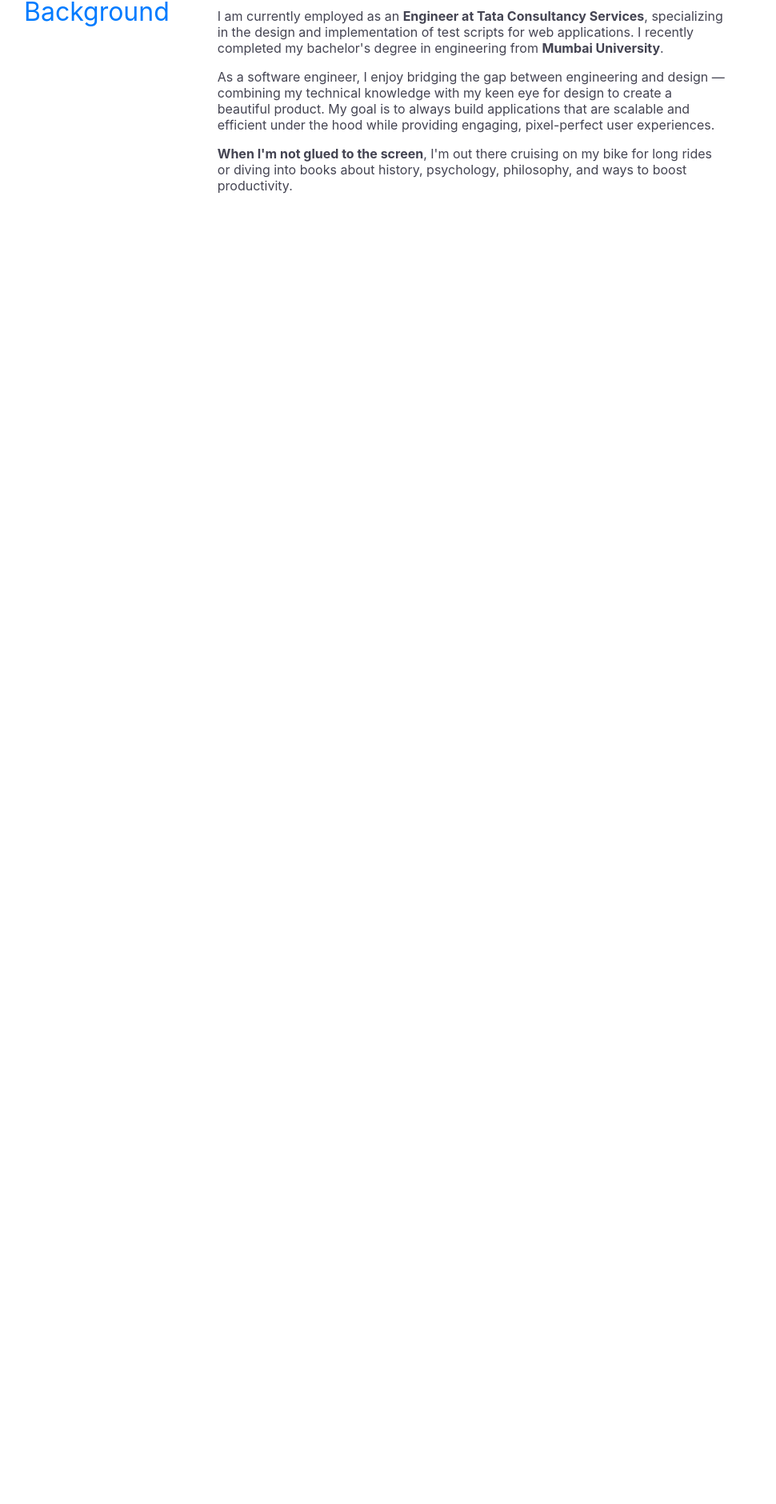
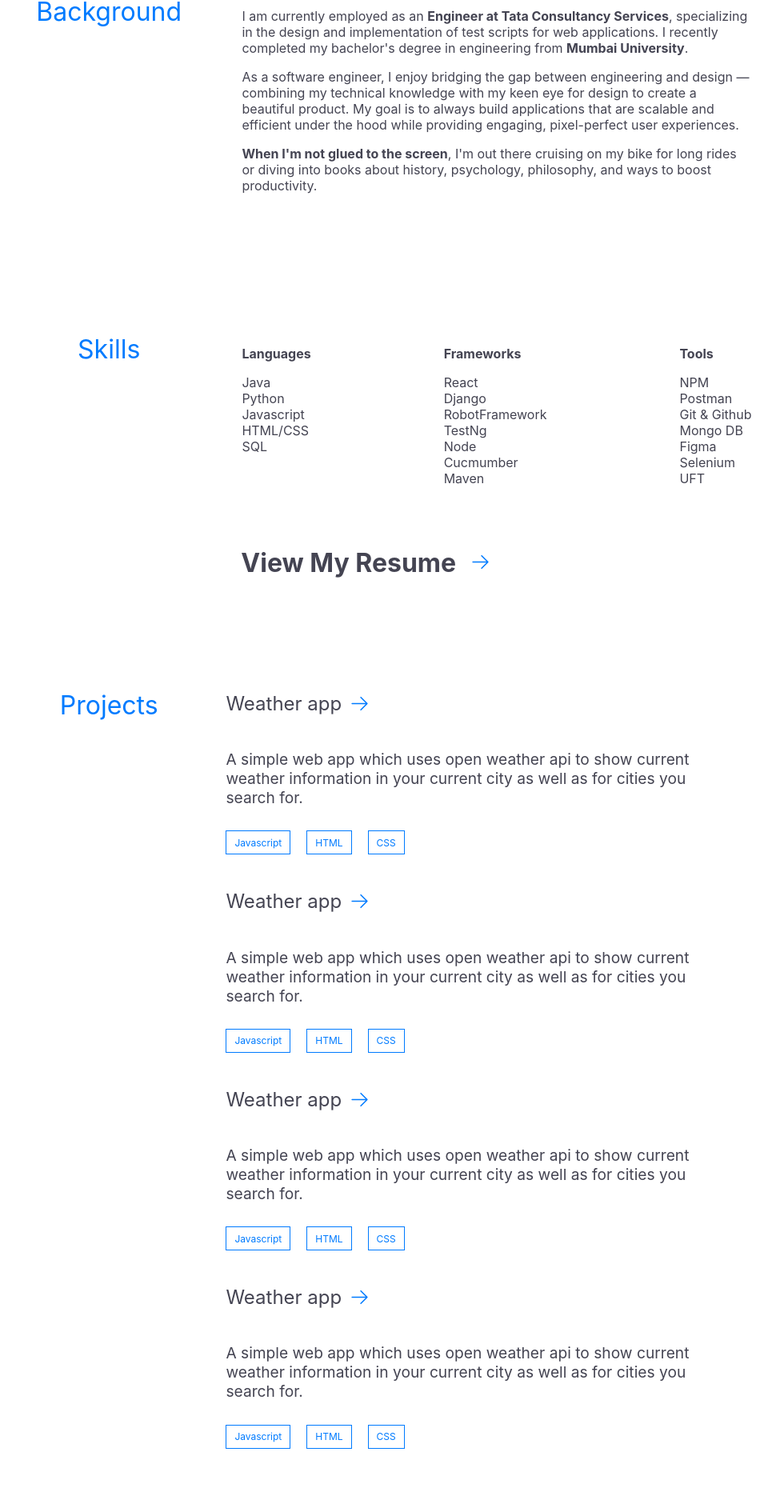
Before and after one commit to muzammil2208/portfoliov2, a React (Create React App) app: page / in a window 1280 px wide. Shown: the part 876-2756 px from the top of the page at 80% size, without its empty margins (178-1148 px from the left). Before the commit the page ends 1154 px from the top, so only its background shows below. Built offline with nearby package versions, Linux system fonts and the light colour scheme.

Commit message:
overall design completed

```diff
--- a/src/App.js
+++ b/src/App.js
@@ -1,7 +1,11 @@
 
 import Background from './Components/Background';
 import Jumbotron from './Components/Jumbotron';
+import Skills from './Components/Skills';
 import ModeButton from './Components/ModeButton';
+import Resume from './Components/Resume';
+import Projects from './Components/Projects';
+import Footer from './Components/Footer';
 
 function App() {
   return (
@@ -9,6 +13,10 @@
       <ModeButton/>
       <Jumbotron/>
       <Background/>
+      <Skills/>
+      <Resume/>
+      <Projects/>
+      <Footer/>
     </div>
   );
 }
--- /dev/null
+++ b/src/Components/Footer.js
@@ -0,0 +1,19 @@
+import React from 'react'
+
+function Footer() {
+  return (
+    <div class='footer'>
+        <p class="footer-heading">
+            Designed and Developed by Muzammil Khan 🤘 2023
+        </p>
+        <ul class='footer-links'>
+            <li>Linkedin</li>
+            <li>Github</li>
+            <li>email</li>
+            <li>Dribble</li>
+        </ul>
+    </div>
+  )
+}
+
+export default Footer
--- /dev/null
+++ b/src/Components/Icons/Arrow.js
@@ -0,0 +1,12 @@
+import React from 'react'
+
+function Arrow() {
+  return (
+    <svg class="arrow" xmlns="http://www.w3.org/2000/svg" fill="#007bff" viewBox="0 0 24 24" strokeWidth={1.5} stroke="#007bff" className="w-6 h-6">
+    <path strokeLinecap="round" strokeLinejoin="round" d="M13.5 4.5L21 12m0 0l-7.5 7.5M21 12H3" />
+  </svg>
+
+  )
+}
+
+export default Arrow
--- a/src/Components/Jumbotron.js
+++ b/src/Components/Jumbotron.js
@@ -4,7 +4,7 @@
   return (
     <div class="jumbotron">
         <h1 class="jumbotron_heading">Hello!<span class="wave">👋</span></h1>
-        <p class="jumbotron_content">Hello, I am <span class="highlight">Muzammil Khan</span>, a design-oriented front-end engineer dedicated to constructing elegant interfaces and immersive user experiences. Additionally, I possess substantial expertise in automation testing, contributing to a well-rounded skill set in software development and quality assurance.</p>
+        <p class="jumbotron_content">Hello, I am <span class="highlight">Muzammil Khan</span>, a design-oriented front-end engineer dedicated to constructing elegant interfaces and immersive user experiences. Additionally, I possess substantial expertise in automation testing, contributing to a well-rounded skill set in software development and quality assurance.👨🏾‍💻</p>
         <p class="jumbotron_link">Get in touch at 👉<span class="jumbotron_email">muzammilrk90@gmail.com</span></p>
     </div>
   )
--- /dev/null
+++ b/src/Components/Projects.js
@@ -0,0 +1,42 @@
+import React from 'react'
+import Arrow from './Icons/Arrow'
+
+function Projects() {
+  return (
+    <div class="projects-main-container">
+        <h1 class='projects-title'>Projects</h1>
+        <div class='projects-container'>
+            <div class='p-container'>
+                <p class="project-title">Weather app<Arrow/></p>
+                <p class='project-description'> A simple web app which uses open weather api to show current weather information in your current city as well as for cities you search for.</p>
+                <div class='project-skills-container'>
+                    <span class="project-skills">Javascript</span><span class="project-skills" >HTML</span><span class="project-skills">CSS</span>
+                </div>
+            </div>
+            <div class='p-container'>
+                <p class="project-title">Weather app<Arrow/></p>
+                <p class='project-description'> A simple web app which uses open weather api to show current weather information in your current city as well as for cities you search for.</p>
+                <div class='project-skills-container'>
+                    <span class="project-skills">Javascript</span><span class="project-skills" >HTML</span><span class="project-skills">CSS</span>
+                </div>
+            </div>
+            <div class='p-container'>
+                <p class="project-title">Weather app<Arrow/></p>
+                <p class='project-description'> A simple web app which uses open weather api to show current weather information in your current city as well as for cities you search for.</p>
+                <div class='project-skills-container'>
+                    <span class="project-skills">Javascript</span><span class="project-skills" >HTML</span><span class="project-skills">CSS</span>
+                </div>
+            </div>
+            <div class='p-container'>
+                <p class="project-title">Weather app<Arrow/></p>
+                <p class='project-description'> A simple web app which uses open weather api to show current weather information in your current city as well as for cities you search for.</p>
+                <div class='project-skills-container'>
+                    <span class="project-skills">Javascript</span><span class="project-skills" >HTML</span><span class="project-skills">CSS</span>
+                </div>
+            </div>
+        </div>
+    </div>
+  )
+}
+
+export default Projects
--- /dev/null
+++ b/src/Components/Resume.js
@@ -0,0 +1,11 @@
+import React from 'react'
+import Arrow from './Icons/Arrow'
+function Resume() {
+  return (
+    <div class="resume-container">
+     <a className="highlight resume-link" href="https://drive.google.com/file/d/11ox5IiDZkDdr5fzIR5qF6L0xzZJtupZs/view?usp=sharing">View My Resume <Arrow/></a>
+    </div>
+  )
+}
+
+export default Resume
--- /dev/null
+++ b/src/Components/Skills.js
@@ -0,0 +1,48 @@
+import React from 'react'
+
+function Skills() {
+  return (
+    <div className="skills-container">
+        <h1 className="skills-title">Skills</h1>
+        <div className="skills-small">
+
+        <div class="skills-small-container">
+            <p class="highlight">Languages</p>
+            <ul>
+                <li>Java</li>
+                <li>Python</li>
+                <li>Javascript</li>
+                <li>HTML/CSS</li>
+                <li>SQL</li>
+            </ul>
+        </div><div class="skills-small-container">
+            <p class="highlight">Frameworks</p>
+            <ul>
+                <li>React</li>
+                <li>Django</li>
+                <li>RobotFramework</li>
+                <li>TestNg</li>
+                <li>Node</li>
+                <li>Cucmumber</li>
+                <li>Maven</li>
+            </ul>
+        </div>
+        <div class="skills-small-container">
+            <p class="highlight">Tools</p>
+            <ul>
+                <li>NPM</li>
+                <li>Postman</li>
+                <li>Git & Github</li>
+                <li>Mongo DB</li>
+                <li>Figma</li>
+                <li>Selenium</li>
+                <li>UFT</li>
+            </ul>
+        </div>
+        </div>
+
+    </div>
+  )
+}
+
+export default Skills
--- a/src/index.css
+++ b/src/index.css
@@ -158,6 +158,8 @@
   font-size:2rem;
   padding:0px 40px;
   display:flex;
+  width:20%;
+  justify-content: center;
 
 }
 .background-content
@@ -165,3 +167,140 @@
   padding:20px;
   width:60%;
 }
+
+
+/* skills container styling */
+.skills-container
+{
+  display:flex;
+  flex-direction: row;
+  padding-left:10%;
+  padding-top:10%;
+}
+.skills-title
+{
+  color:var(--highlight);
+  font-weight: 400;
+  font-size:2rem;
+  padding:0px 40px;
+  display:flex;
+  width:20%;
+  justify-content: center;
+}
+.skills-small
+{
+  padding:20px;
+  width:60%;
+  display:flex;
+  justify-content: space-between;
+
+}
+
+.skills-small-container>ul
+{
+  list-style-type:none;
+  display:flex;
+  flex-direction: column;
+  align-items: flex-start;
+  padding:0;
+
+}
+
+/* Resume Styling */
+.resume-container
+{
+  width:100%;
+  display: flex;
+  justify-content: center;
+  padding-top:40px;
+
+}
+.resume-link{
+  text-decoration: none;
+  font-size:2rem;
+  color:var(--light-text)
+}
+
+
+
+/* Projects container styling */
+.projects-main-container
+{
+  display:flex;
+  padding-left:10%;
+  padding-top:10%;
+}
+.projects-title
+{
+  color:var(--highlight);
+  font-weight: 400;
+  font-size:2rem;
+  padding:0px 40px;
+  display:flex;
+  width:20%;
+  justify-content: center;
+}
+.p-container{
+  display:flex;
+  flex-direction: column;
+  justify-content: center;
+  font-size:1.2rem;
+  padding-bottom:20px;
+}
+.projects-container
+{
+  width:60%;
+}
+
+.project-title{
+  display: flex;
+  align-items: center;
+  font-size:1.5rem;
+}
+
+.project-skills
+{
+  border:1px solid var(--highlight);
+  color:var(--highlight);
+  padding:10px;
+  font-size:12px;
+  display:flex;
+  align-items: center;
+
+}
+.project-skills-container
+{
+  display:flex;
+  width:100%;
+  gap:20px;
+  height: 30px;
+  margin-top:10px;
+}
+
+/* footer styling */
+.footer
+{
+  display:flex;
+  width:100%;
+  padding:30px 0px;
+}
+.footer-heading
+{
+  display:flex;
+  align-items: center;
+  font-size:1rem;
+  font-weight: 400;
+  width:20%;
+
+}
+.footer-links
+{
+  display:flex;
+  width:80%;
+  gap:50px;
+  align-items: center;
+  justify-content: flex-end;
+  list-style-type: none;
+  color:var(--highlight);
+  font-size:24px;
+}
```
